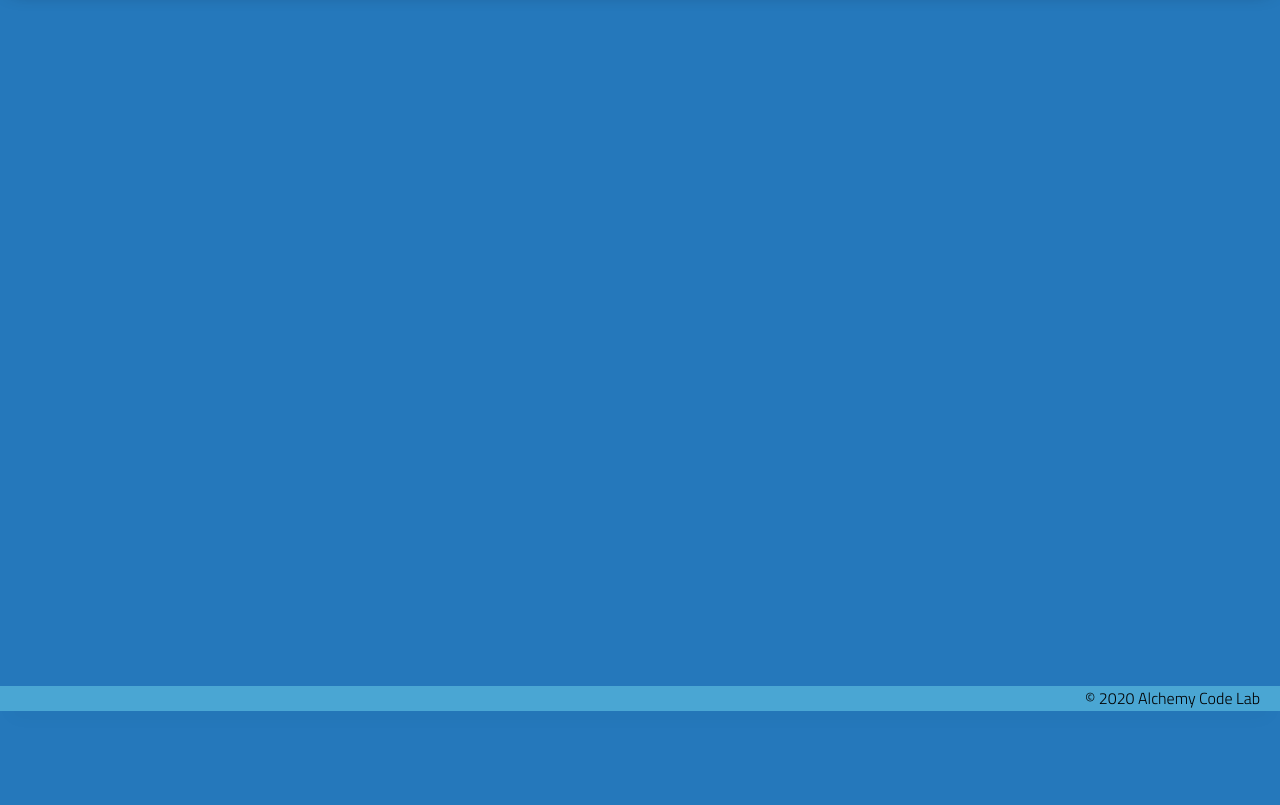
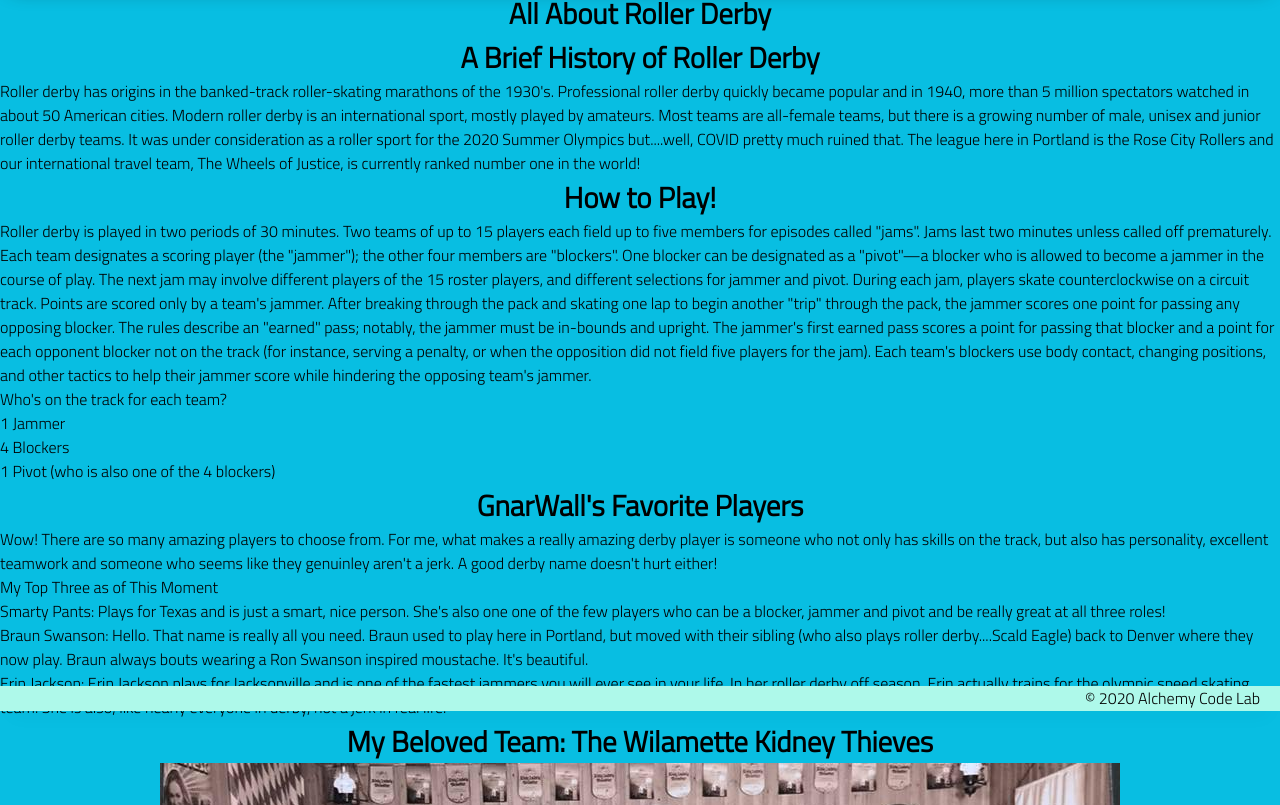
Before and after one commit to SarahRector/lab--01-quiz-page, a plain HTML site: page index.html in a window 1280 px wide. Shown: the part 89-894 px from the top of the page. Before the commit the page ends 800 px from the top, so only its background shows below. Drawn offline with Linux system fonts and the light colour scheme.

Commit message:
added event listener and questions

```diff
--- a/app.js
+++ b/app.js
@@ -1,5 +1,20 @@
 // import functions and grab DOM elements
+const quizButton = document.getElementById('quiz-button');
 
 // initialize state
 
 // set event listeners to update state and DOM
+quizButton.addEventListener('click', () => {
+    const firstName = prompt("What's your first name?");
+    name = firstName;
+
+    const lastName = prompt("What's your last name?");
+    name = name + ' ' + lastName;
+
+    const derbyHistory = prompt("Are the Wheels of Justice ranked number one in the world? (yes or no)");
+
+    const howToPlay = prompt("Can the pivot become the jammer? (yes or no)");
+
+    const gnarWallsFav = prompt("Does Braun Swanson have a sibling named Bald Eagle? (yes or no)");
+    console.log(gnarWallsFav);
+});
--- a/index.html
+++ b/index.html
@@ -19,7 +19,74 @@
         </div>
     </header>
     <main>
+        <h2>All About Roller Derby</h2>
+        <h2>A Brief History of Roller Derby</h2>
+        <div class = text id = 'history'>
+            <span>Roller derby has origins in the banked-track roller-skating marathons of the 1930's.
+                 Professional roller derby quickly became popular and in 1940, more than 5 million
+                  spectators watched in about 50 American cities.  Modern roller derby is an
+                  international sport, mostly played by amateurs.  Most teams are all-female teams,
+                  but there is a growing number of male, unisex and junior roller derby teams.
+                  It was under consideration as a roller sport for the 2020 Summer Olympics but....well,
+                  COVID pretty much ruined that. The league here in Portland is the Rose City Rollers
+                  and our international travel team, The Wheels of Justice, is currently ranked number
+                  one in the world!</span>
+        </div>
+        <h2>How to Play!</h2>
+        <div class = text id = 'gameplay'>
+            <span>Roller derby is played in two periods of 30 minutes. Two teams of up to 15 players
+                each field up to five members for episodes called "jams". Jams last two minutes unless
+                called off prematurely. Each team designates a scoring player (the "jammer"); the other
+                four members are "blockers". One blocker can be designated as a "pivot"—a blocker who
+                is allowed to become a jammer in the course of play. The next jam may involve different
+                players of the 15 roster players, and different selections for jammer and pivot.
 
+                During each jam, players skate counterclockwise on a circuit track. Points are scored
+                only by a team's jammer. After breaking through the pack and skating one lap to begin
+                another "trip" through the pack, the jammer scores one point for passing any opposing
+                blocker. The rules describe an "earned" pass; notably, the jammer must be in-bounds
+                and upright. The jammer's first earned pass scores a point for passing that blocker
+                and a point for each opponent blocker not on the track (for instance, serving a
+                penalty, or when the opposition did not field five players for the jam).
+
+                Each team's blockers use body contact, changing positions, and other tactics to help
+                their jammer score while hindering the opposing team's jammer.</span>
+            <ul>
+                <h1>Who's on the track for each team?</h1>
+                <li>1 Jammer</li>
+                <li>4 Blockers</li>
+                <li>1 Pivot (who is also one of the 4 blockers)</li>
+            </ul>
+        </div>
+        <h2>GnarWall's Favorite Players</h2>
+        <div class = text id = 'players'>
+            <span>Wow! There are so many amazing players to choose from. For me, what makes a really
+                amazing derby player is someone who not only has skills on the track, but also has
+                personality, excellent teamwork and someone who seems like they genuinley aren't a
+                jerk. A good derby name doesn't hurt either!
+            </span>
+            <ol>
+                <h1>My Top Three as of This Moment</h1>
+                <li>Smarty Pants: Plays for Texas and is just a smart, nice person.  She's also one
+                    one of the few players who can be a blocker, jammer and pivot and be really great
+                    at all three roles!
+                </li>
+                <li>Braun Swanson: Hello. That name is really all you need. Braun used to play here in
+                    Portland, but moved with their sibling (who also plays roller derby....Scald Eagle)
+                    back to Denver where they now play. Braun always bouts wearing a Ron Swanson inspired
+                    moustache. It's beautiful.
+                </li>
+                <li>Erin Jackson: Erin Jackson plays for Jacksonville and is one of the fastest jammers
+                    you will ever see in your life. In her roller derby off season, Erin actually trains
+                    for the olympic speed skating team. She is also, like nearly everyone in derby, not a
+                    jerk in real life.
+                </li>
+            </ol>
+        </div>
+        <h2>My Beloved Team: The Wilamette Kidney Thieves</h2>
+        <img class = "kidneys" src="./assets/Kidney Leavenworth Photo.jpg"
+        alt="Group photo of Wilamette Kidney Thieves">
+        <button id = "quiz-button">Do you know your Derby facts?</button>
     </main>
     <footer>
         <div class="copy gutter-right">&copy; 2020 Alchemy Code Lab</div>
--- a/styles/style.css
+++ b/styles/style.css
@@ -1,7 +1,7 @@
 
 body {
     /* https://coolors.co/generate and click export -> scss to get the colors to copy and paste below*/
-    --color1: hsla(349, 69%, 76%, 1);
+    /*--color1: hsla(349, 69%, 76%, 1);
     --color2: hsla(207, 67%, 44%, 1);
     --color3: hsla(200, 61%, 56%, 1);
     --color4: hsla(187, 41%, 94%, 1);
@@ -12,6 +12,18 @@ body {
     --color3: hsla(315, 37%, 86%, 1);
     --color4: hsla(45, 73%, 98%, 1);
     --color5: hsla(224, 40%, 79%, 1); */
+
+    /*--color1: hsla(188, 82%, 99%, 1);
+    --color2: hsla(151, 83%, 99%, 1);
+    --color3: hsla(143, 96%, 91%, 1);
+    --color4: hsla(152, 89%, 76%, 1);
+    --color5: hsla(175, 58%, 31%, 1);*/
+
+    --color1: hsla(292, 67%, 26%, 1);
+    --color2: hsla(190, 93%, 46%, 1);
+    --color3: hsla(168, 86%, 83%, 1);
+    --color4: hsla(85, 74%, 99%, 1);
+    --color5: hsla(108, 38%, 100%, 1);
 
     --header-height: 80px;
     --shadow: 0px 10px 20px -12px rgba(0,0,0,0.45);
```
Also changed, not shown: assets/Kidney Leavenworth Photo.jpg (added).
